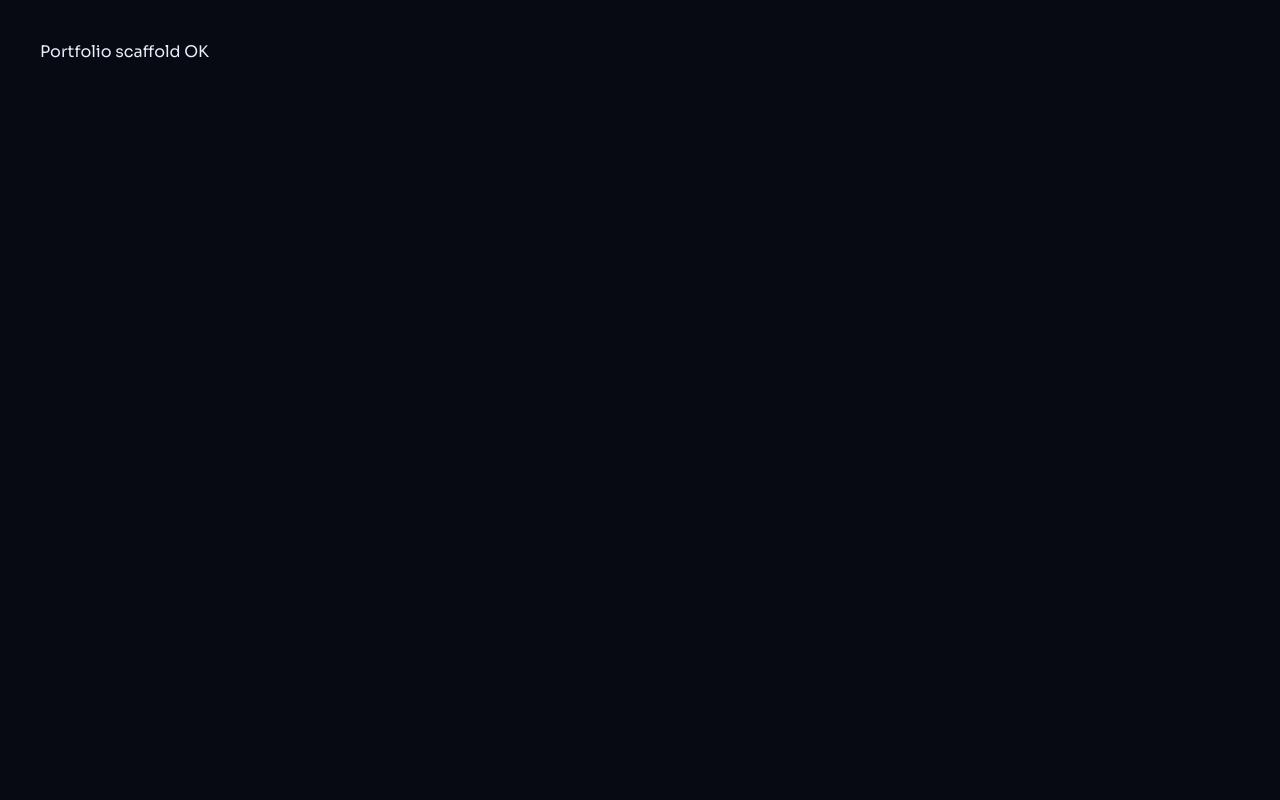
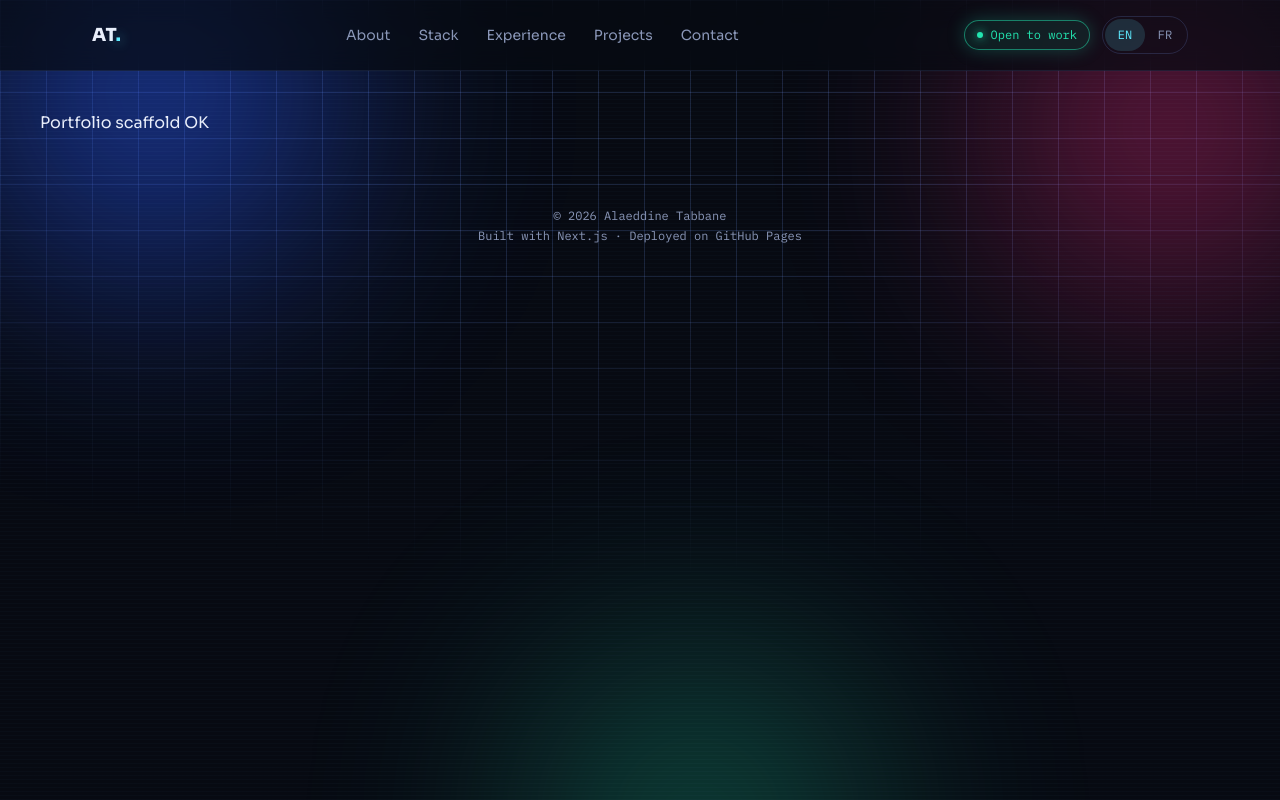
Before and after one commit to AlaeddineTabbane/AlaeddineTabbane.github.io, a Next.js app: page / in a window 1280 px wide. Built offline with nearby package versions, Linux system fonts and the light colour scheme.

Commit message:
feat: responsive Nav with mobile drawer, LanguageToggle, Footer

```diff
--- a/app/layout.tsx
+++ b/app/layout.tsx
@@ -1,6 +1,10 @@
 import type { Metadata } from 'next';
 import './globals.css';
 import { sora, plexMono } from '@/lib/fonts';
+import { LanguageProvider } from '@/lib/i18n/LanguageContext';
+import { Nav } from '@/components/Nav';
+import { Footer } from '@/components/Footer';
+import { GlowBackground } from '@/components/GlowBackground';
 
 export const metadata: Metadata = {
   title: 'Alaeddine Tabbane — Senior Full-Stack Engineer & Tech Lead',
@@ -11,7 +15,14 @@ export const metadata: Metadata = {
 export default function RootLayout({ children }: { children: React.ReactNode }) {
   return (
     <html lang="en" className={`${sora.variable} ${plexMono.variable}`}>
-      <body className="bg-bg text-ink font-sora antialiased">{children}</body>
+      <body className="bg-bg text-ink font-sora antialiased">
+        <LanguageProvider>
+          <GlowBackground />
+          <Nav />
+          {children}
+          <Footer />
+        </LanguageProvider>
+      </body>
     </html>
   );
 }
--- /dev/null
+++ b/components/Footer.tsx
@@ -0,0 +1,12 @@
+'use client';
+import { useLang } from '@/lib/i18n/LanguageContext';
+
+export function Footer() {
+  const { t } = useLang();
+  return (
+    <footer className="border-t border-line/60 px-5 py-8 text-center font-mono text-xs text-mut">
+      <p>© 2026 Alaeddine Tabbane</p>
+      <p className="mt-1">{t.footer.builtWith}</p>
+    </footer>
+  );
+}
--- /dev/null
+++ b/components/LanguageToggle.tsx
@@ -0,0 +1,20 @@
+'use client';
+import { useLang } from '@/lib/i18n/LanguageContext';
+
+export function LanguageToggle() {
+  const { lang, setLang } = useLang();
+  return (
+    <div className="inline-flex items-center rounded-full border border-line p-0.5 font-mono text-xs">
+      {(['en', 'fr'] as const).map((l) => (
+        <button
+          key={l}
+          onClick={() => setLang(l)}
+          aria-pressed={lang === l}
+          className={`min-h-[32px] min-w-[40px] rounded-full px-3 py-1 uppercase transition ${lang === l ? 'bg-cyan/15 text-cyan' : 'text-mut hover:text-ink'}`}
+        >
+          {l}
+        </button>
+      ))}
+    </div>
+  );
+}
--- /dev/null
+++ b/components/Nav.tsx
@@ -0,0 +1,65 @@
+'use client';
+import { useState } from 'react';
+import Link from 'next/link';
+import { Menu, X } from 'lucide-react';
+import { useLang } from '@/lib/i18n/LanguageContext';
+import { LanguageToggle } from './LanguageToggle';
+
+export function Nav() {
+  const { t } = useLang();
+  const [open, setOpen] = useState(false);
+  const links = [
+    { href: '/#about', label: t.nav.about },
+    { href: '/#stack', label: t.nav.stack },
+    { href: '/#experience', label: t.nav.experience },
+    { href: '/#projects', label: t.nav.projects },
+    { href: '/#contact', label: t.nav.contact },
+  ];
+
+  return (
+    <header className="sticky top-0 z-50 border-b border-line/60 bg-bg/70 backdrop-blur-md">
+      <nav className="mx-auto flex max-w-6xl items-center justify-between px-5 py-4 sm:px-7">
+        <Link href="/" className="text-lg font-extrabold tracking-wide">AT<span className="text-cyan" style={{ textShadow: '0 0 12px var(--cyan)' }}>.</span></Link>
+
+        <div className="hidden items-center gap-7 md:flex">
+          {links.map((l) => (
+            <Link key={l.href} href={l.href} className="text-sm text-mut transition hover:text-ink">{l.label}</Link>
+          ))}
+        </div>
+
+        <div className="hidden items-center gap-3 md:flex">
+          <span className="flex items-center gap-2 rounded-full border border-mint/50 bg-mint/[0.09] px-3 py-1.5 font-mono text-xs text-mint" style={{ boxShadow: '0 0 18px rgba(35,229,176,.25)' }}>
+            <span className="h-1.5 w-1.5 animate-pulse rounded-full bg-mint" style={{ boxShadow: '0 0 10px var(--mint)' }} />
+            {t.nav.openToWork}
+          </span>
+          <LanguageToggle />
+        </div>
+
+        <button className="flex min-h-[44px] min-w-[44px] items-center justify-center md:hidden" onClick={() => setOpen(true)} aria-label="Open menu">
+          <Menu className="h-6 w-6 text-ink" />
+        </button>
+      </nav>
+
+      {open && (
+        <div className="fixed inset-0 z-50 md:hidden">
+          <div className="absolute inset-0 bg-black/60" onClick={() => setOpen(false)} />
+          <div className="absolute right-0 top-0 flex h-full w-72 max-w-[80%] flex-col gap-6 border-l border-line bg-bg2 p-6">
+            <button className="self-end flex min-h-[44px] min-w-[44px] items-center justify-center" onClick={() => setOpen(false)} aria-label="Close menu">
+              <X className="h-6 w-6 text-ink" />
+            </button>
+            <div className="flex flex-col gap-1">
+              {links.map((l) => (
+                <Link key={l.href} href={l.href} onClick={() => setOpen(false)} className="rounded-lg px-2 py-3 text-base text-ink hover:bg-white/5">{l.label}</Link>
+              ))}
+            </div>
+            <div className="mt-2"><LanguageToggle /></div>
+            <span className="flex w-fit items-center gap-2 rounded-full border border-mint/50 bg-mint/[0.09] px-3 py-1.5 font-mono text-xs text-mint">
+              <span className="h-1.5 w-1.5 animate-pulse rounded-full bg-mint" />
+              {t.nav.openToWork}
+            </span>
+          </div>
+        </div>
+      )}
+    </header>
+  );
+}
```
